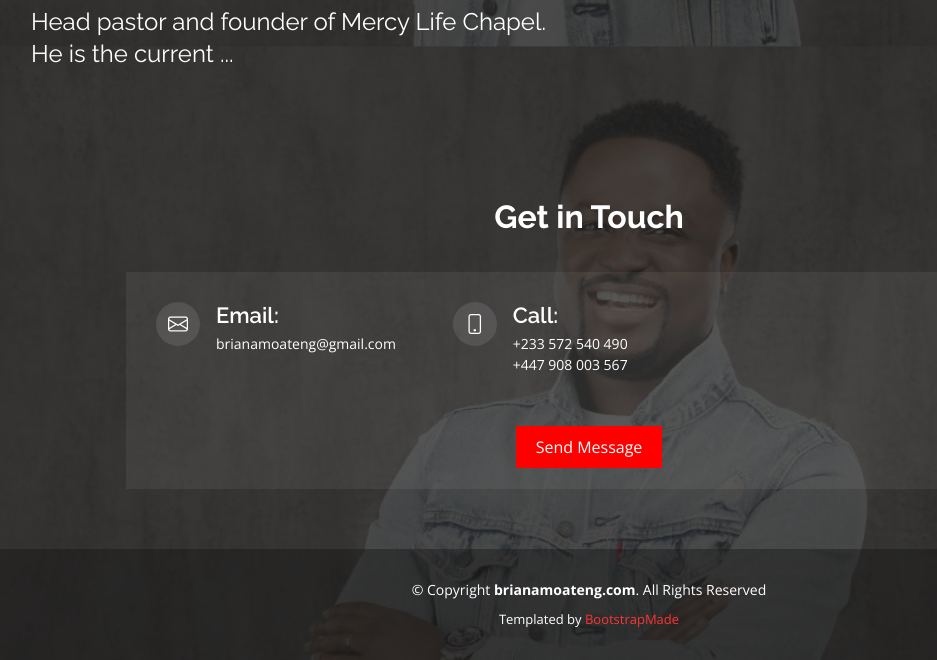
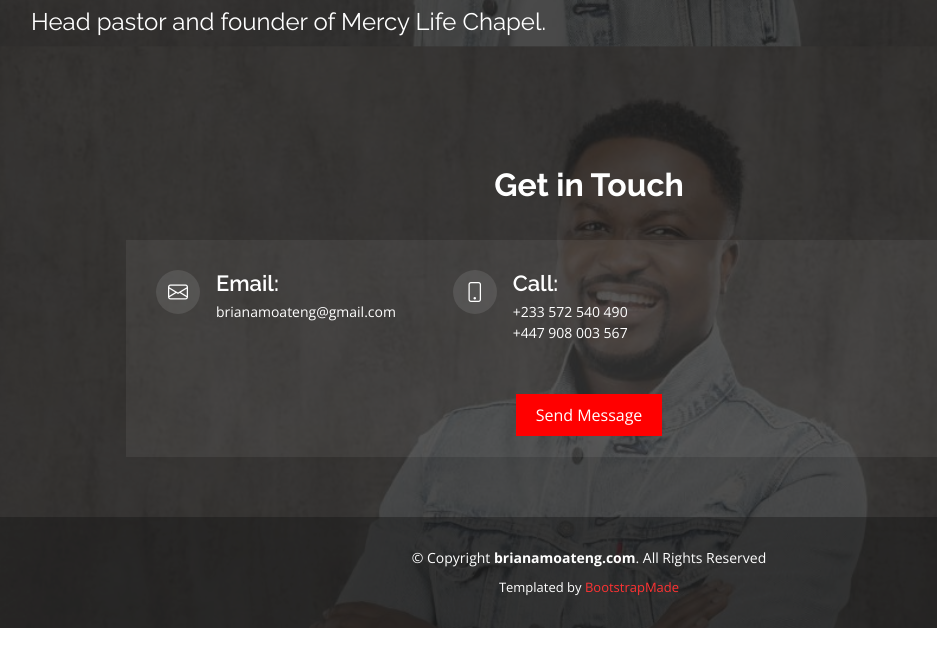
Before and after one commit to grooveyman/briancomingsoon, a plain HTML site: page index.html in a window 1280 px wide. Shown: the part 807-1467 px from the top of the page, without its empty margins (51-988 px from the left). After the commit the page ends 1435 px from the top, so only its background shows below. Drawn offline with nearby package versions, Linux system fonts and the light colour scheme; a script that the page names is missing.

Commit message:
Update index.html

```diff
--- a/index.html
+++ b/index.html
@@ -84,7 +84,7 @@
         <div class="row content">
           <div class="col-lg-6">
             <h2>Pastor Brian Amoateng</h2>
-            <h3>Head pastor and founder of Mercy Life Chapel. He is the current ...</h3>
+            <h3>Head pastor and founder of Mercy Life Chapel.</h3>
           </div>
           <!-- <div class="col-lg-6 pt-4 pt-lg-0">
             <p>
```
